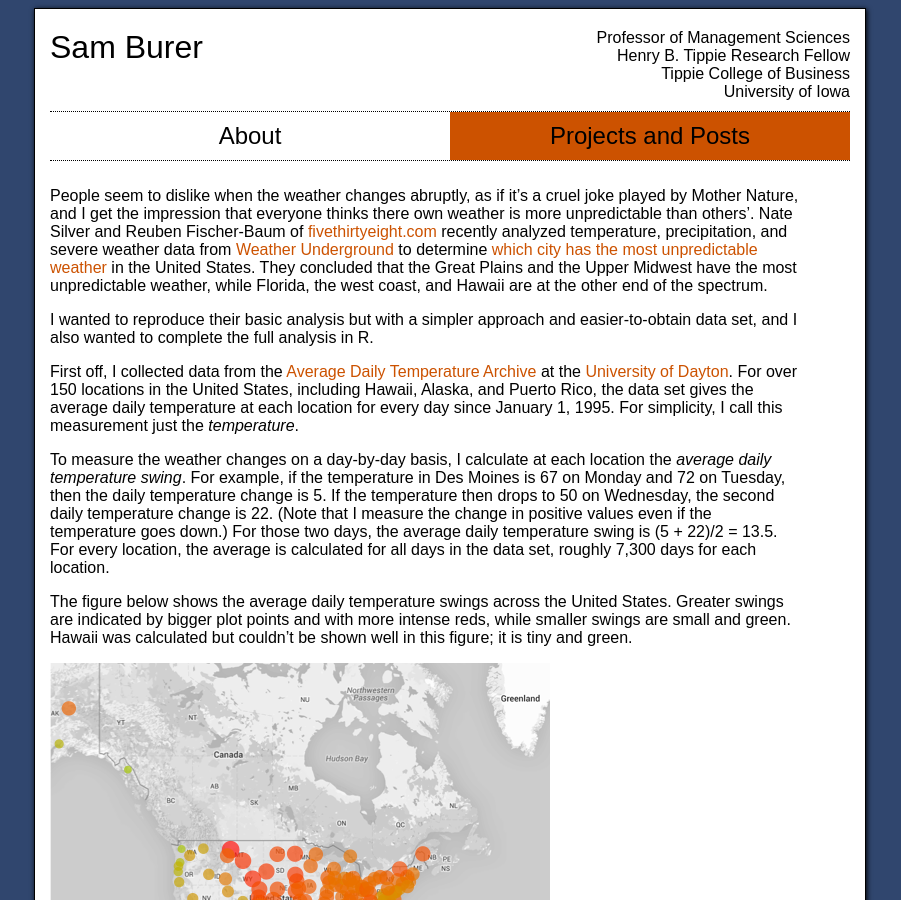
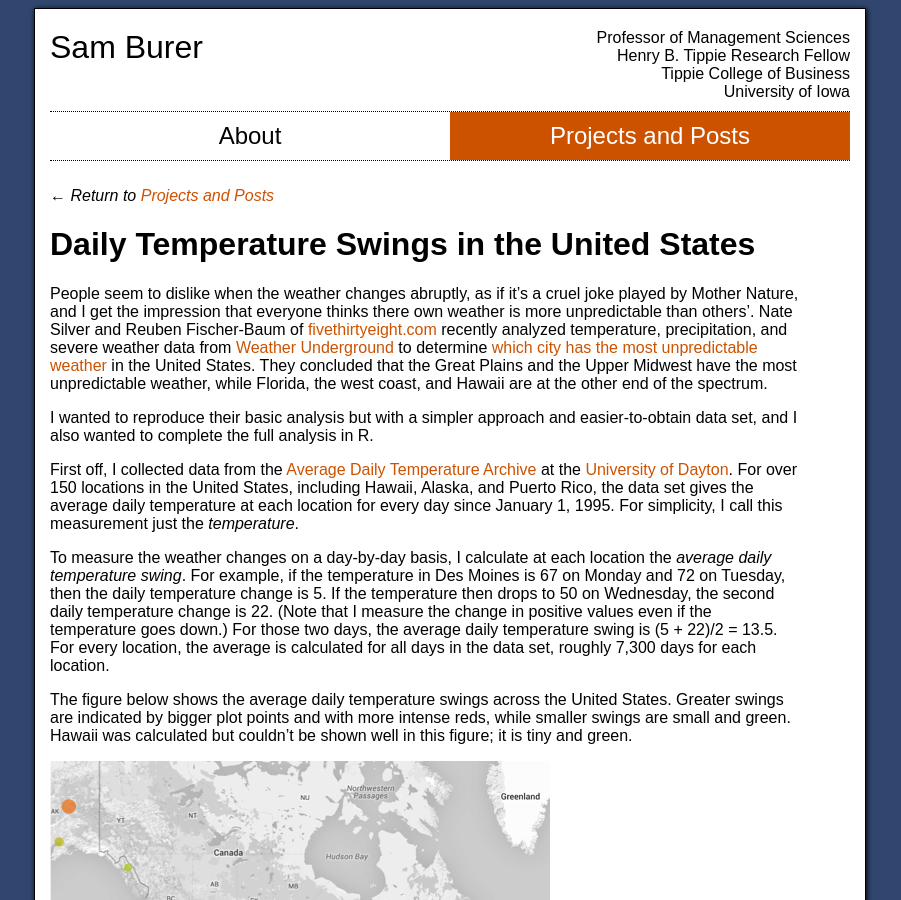
Before and after one commit to sburer/sburer.github.io, a Jekyll site: the page built from _posts/2015-05-10-temperature-swings.md, in a window 1280 px wide. Shown: the whole page, without its empty margins (206-1107 px from the left). Built offline with Jekyll 4.4.1, drawn with Linux system fonts in a browser that asks for light colours; some of the changed text lies outside the part shown.

Commit message:
Add comments to main.R. Update default-post.html. Update temperature-swings.md. Update projects.html.

```diff
--- a/_layouts/default-post.html
+++ b/_layouts/default-post.html
@@ -19,15 +19,19 @@
             University of Iowa
 		</div>
 	</div>
-    <div class="nav">
-        <div class="navbtn">About</div>
-        <div id="navbtn_current"><a href="{{ site.url }}/projects.html">Projects and Posts</a></div>
-    </div>
+	<div class="nav">
+        <div class="navbtn"><a href="{{ site.url }}/index.html">About</a></div>
+		<div id="navbtn_current">Projects and Posts</div>
+	</div>
 	<div class="content">
 		<div class="content-post">
-
+            <p>
+            &#8592; <em>Return to <a href="{{ site.url }}/projects.html">Projects and Posts</a></em>
+            </p>
             {{ content }}
-
+            <p>
+            &#8592; <em>Return to <a href="{{ site.url }}/projects.html">Projects and Posts</a></em>
+            </p>
         </div>
     </div>
 
--- a/_posts/2015-05-10-temperature-swings.md
+++ b/_posts/2015-05-10-temperature-swings.md
@@ -1,7 +1,10 @@
 ---
 layout: default-post
-title: Temperature Swings
+title: Daily Temperature Swings in the United States
 ---
+
+Daily Temperature Swings in the United States
+=============================================
 
 People seem to dislike when the weather changes abruptly, as if it's a
 cruel joke played by Mother Nature, and I get the impression that
--- a/projects.html
+++ b/projects.html
@@ -30,7 +30,7 @@ title: Sam Burer | Department of Management Sciences | Tippie College of Busines
 
   {% for post in site.posts %}
     <li>
-      <a href="{{ post.url }}">{{ post.title }}</a>
+    <a href="{{ post.url }}">{{ post.title }} ({{ post.date | date: '%B %d, %Y' }})</a>
     </li>
   {% endfor %}
                     <li><a href="http://www.journals.elsevier.com/discrete-optimization/call-for-papers/call-for-papersspecial-issueconic-discrete-optimization/">Special issue</a> on Conic Discrete Optimization for <em>Discrete Optimization</em> with <a href="http://www.ieor.berkeley.edu/~atamturk/">Alper Atamtürk</a></li>
```
Also changed, not shown: other parts of _posts/2015-05-10-temperature-swings.md (+1 -1 lines), 1 other file.
